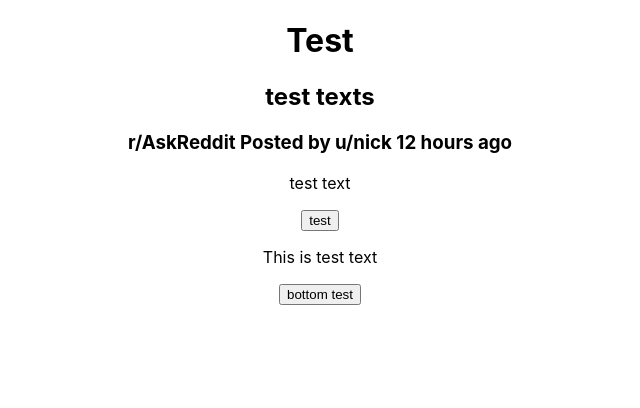
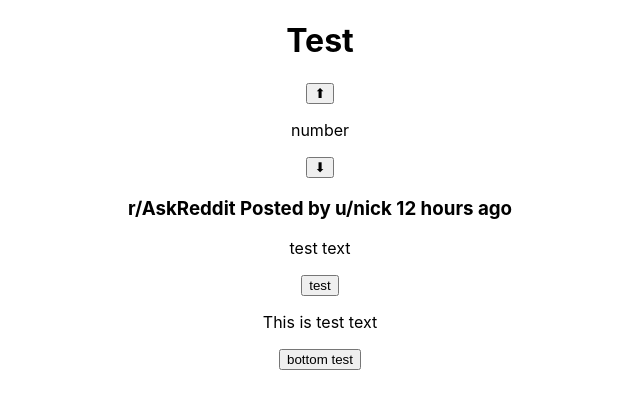
Before and after one commit to ruarplum/leonardo-app, a React (Create React App) app: page / in a window 1280 px wide. Shown: the top 408 px of the page, without its empty margins (320-960 px from the left). Built offline with nearby package versions, Linux system fonts and the light colour scheme.

Commit message:
#8 laying out sidebar

```diff
--- a/src/Components/News-Feed/News-Feed.js
+++ b/src/Components/News-Feed/News-Feed.js
@@ -3,10 +3,16 @@ import "./News-Feed.css";
 
 const Feed = (props) => {
     return (
+        /* This will create main box for content to sit within*/
         <div className = "feed-box">
+
             <div className = "feed-sidebar">
-                <h2>test texts</h2>
+                <button className = "upArrow">⬆</button>
+                <p className ="arrowNumber">number</p>
+                <button className = "downArrow">⬇</button>
             </div>
+
+
             <div className = "feed-com-post">
                 <h3>r/AskReddit <span className = "feed-span">Posted by u/nick 12 hours ago</span></h3>
             </div>
@@ -22,6 +28,7 @@ const Feed = (props) => {
             <div className = "feed-bottom-bar">
                 <button>bottom test</button>
             </div>
+
         </div>
     );
 }
```
